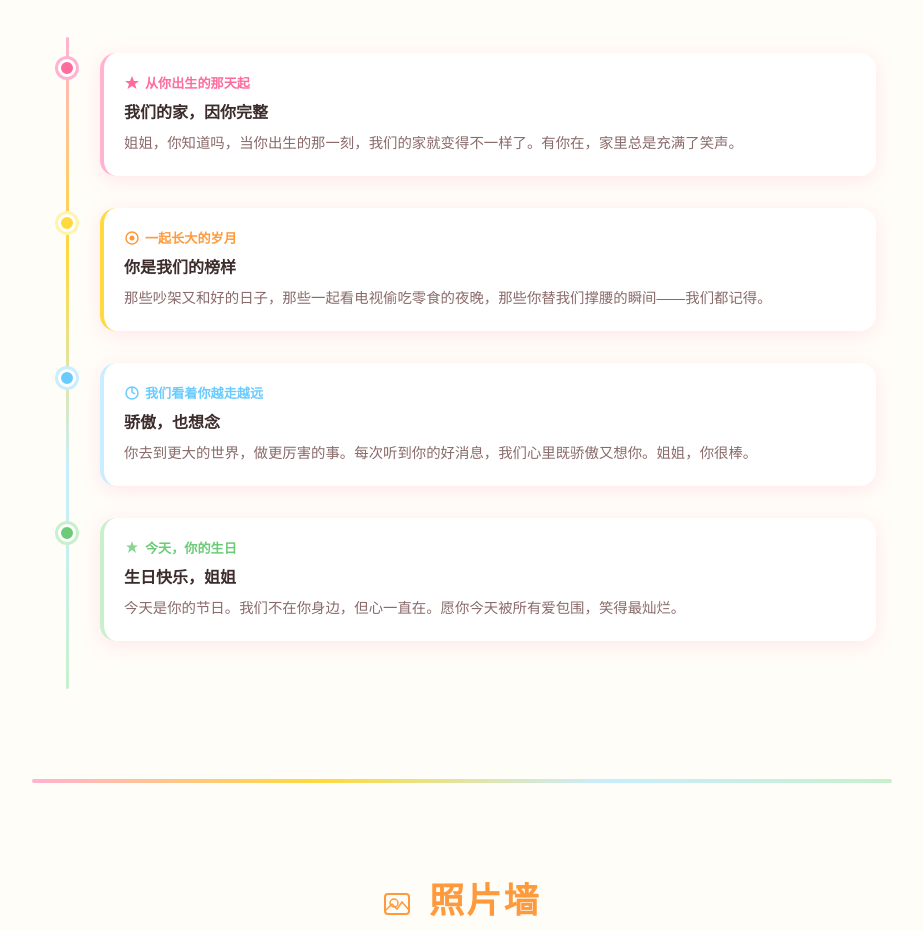
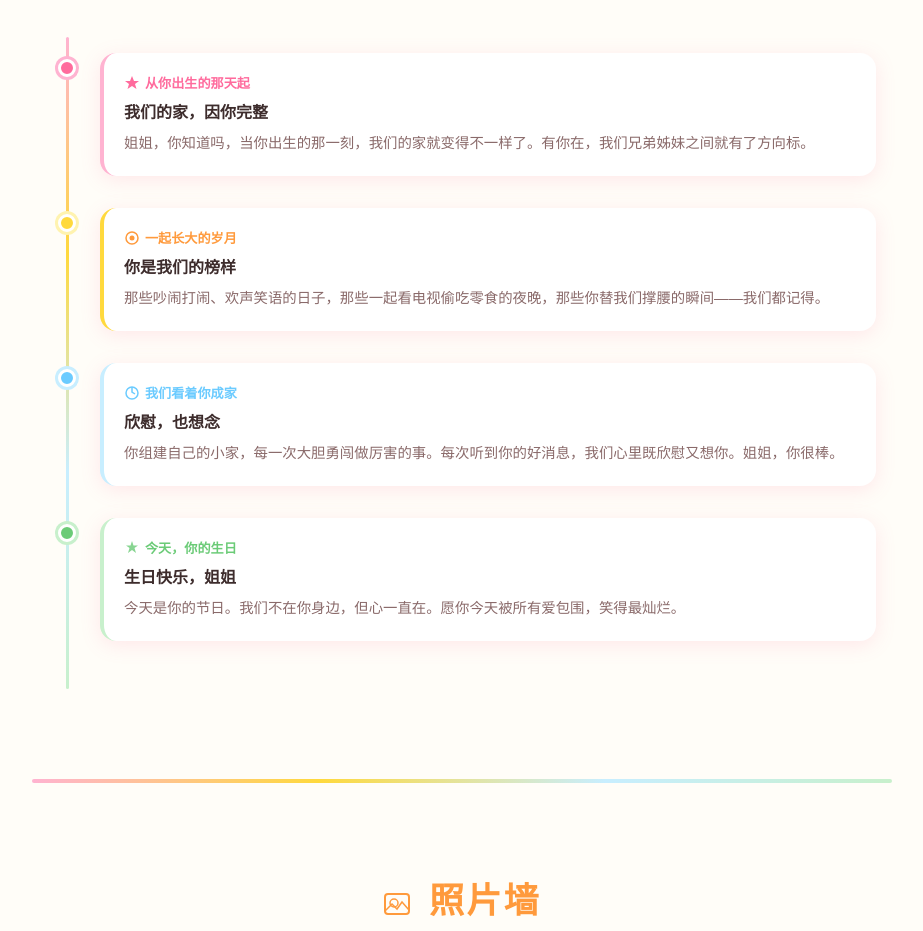
Before and after one commit to satinxiaxia/birthday, a plain HTML site: page index.html in a window 1280 px wide. Shown: the part 986-1917 px from the top of the page, without its empty margins (178-1101 px from the left). Drawn offline with Linux system fonts and the light colour scheme.

Commit message:
Update timeline copy and fix content

```diff
--- a/index.html
+++ b/index.html
@@ -571,7 +571,7 @@
           从你出生的那天起
         </div>
         <h3>我们的家，因你完整</h3>
-        <p>姐姐，你知道吗，当你出生的那一刻，我们的家就变得不一样了。有你在，家里总是充满了笑声。</p>
+        <p>姐姐，你知道吗，当你出生的那一刻，我们的家就变得不一样了。有你在，我们兄弟姊妹之间就有了方向标。</p>
       </div>
     </div>
 
@@ -583,7 +583,7 @@
           一起长大的岁月
         </div>
         <h3>你是我们的榜样</h3>
-        <p>那些吵架又和好的日子，那些一起看电视偷吃零食的夜晚，那些你替我们撑腰的瞬间——我们都记得。</p>
+        <p>那些吵闹打闹、欢声笑语的日子，那些一起看电视偷吃零食的夜晚，那些你替我们撑腰的瞬间——我们都记得。</p>
       </div>
     </div>
 
@@ -592,10 +592,10 @@
       <div class="timeline-card">
         <div class="date">
           <svg viewBox="0 0 16 16" fill="none" stroke="currentColor" stroke-width="1.5"><path d="M8 2V7L11 9"/><circle cx="8" cy="8" r="6"/></svg>
-          我们看着你越走越远
+          我们看着你成家
         </div>
-        <h3>骄傲，也想念</h3>
-        <p>你去到更大的世界，做更厉害的事。每次听到你的好消息，我们心里既骄傲又想你。姐姐，你很棒。</p>
+        <h3>欣慰，也想念</h3>
+        <p>你组建自己的小家，每一次大胆勇闯做厉害的事。每次听到你的好消息，我们心里既欣慰又想你。姐姐，你很棒。</p>
       </div>
     </div>
 
```
